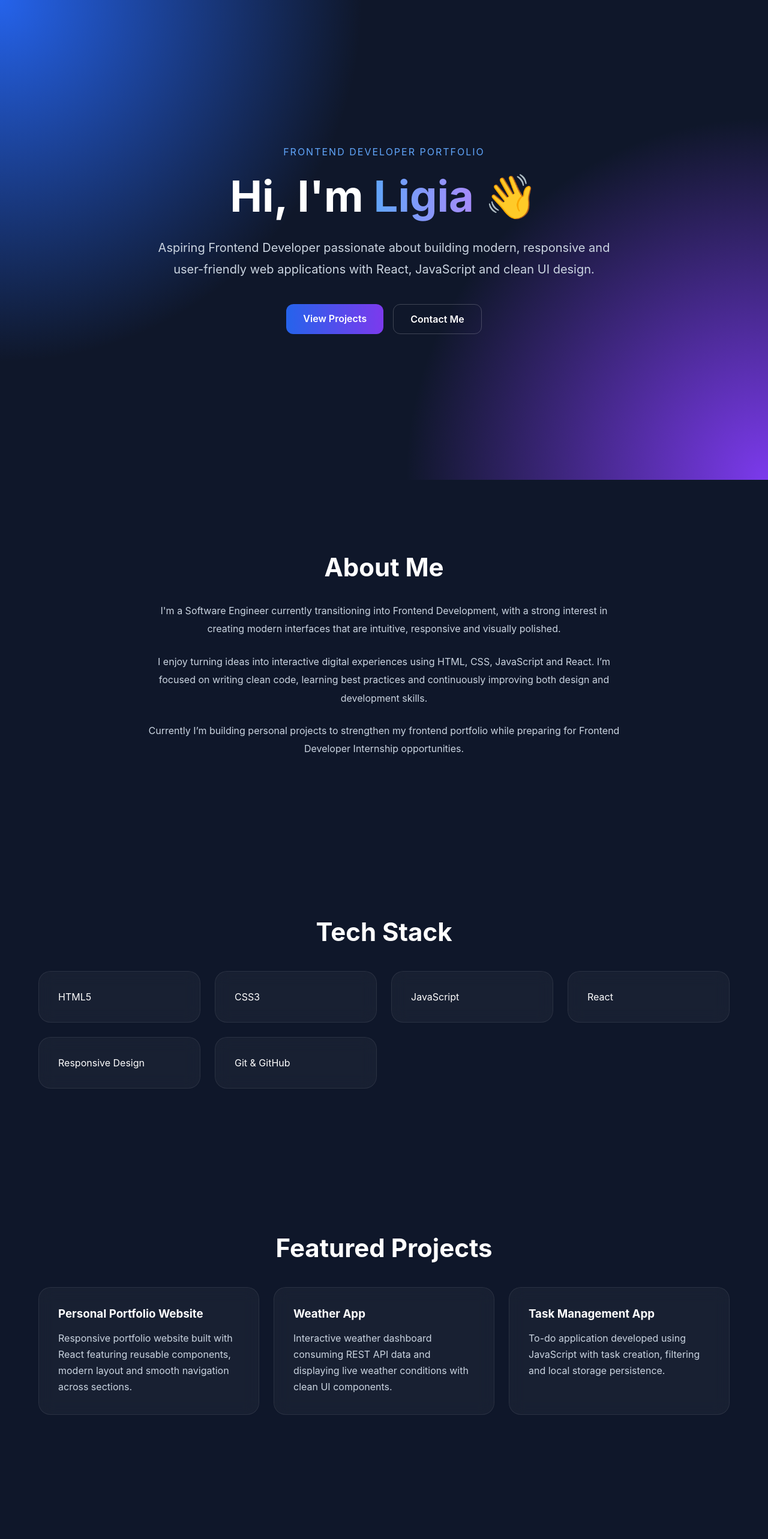
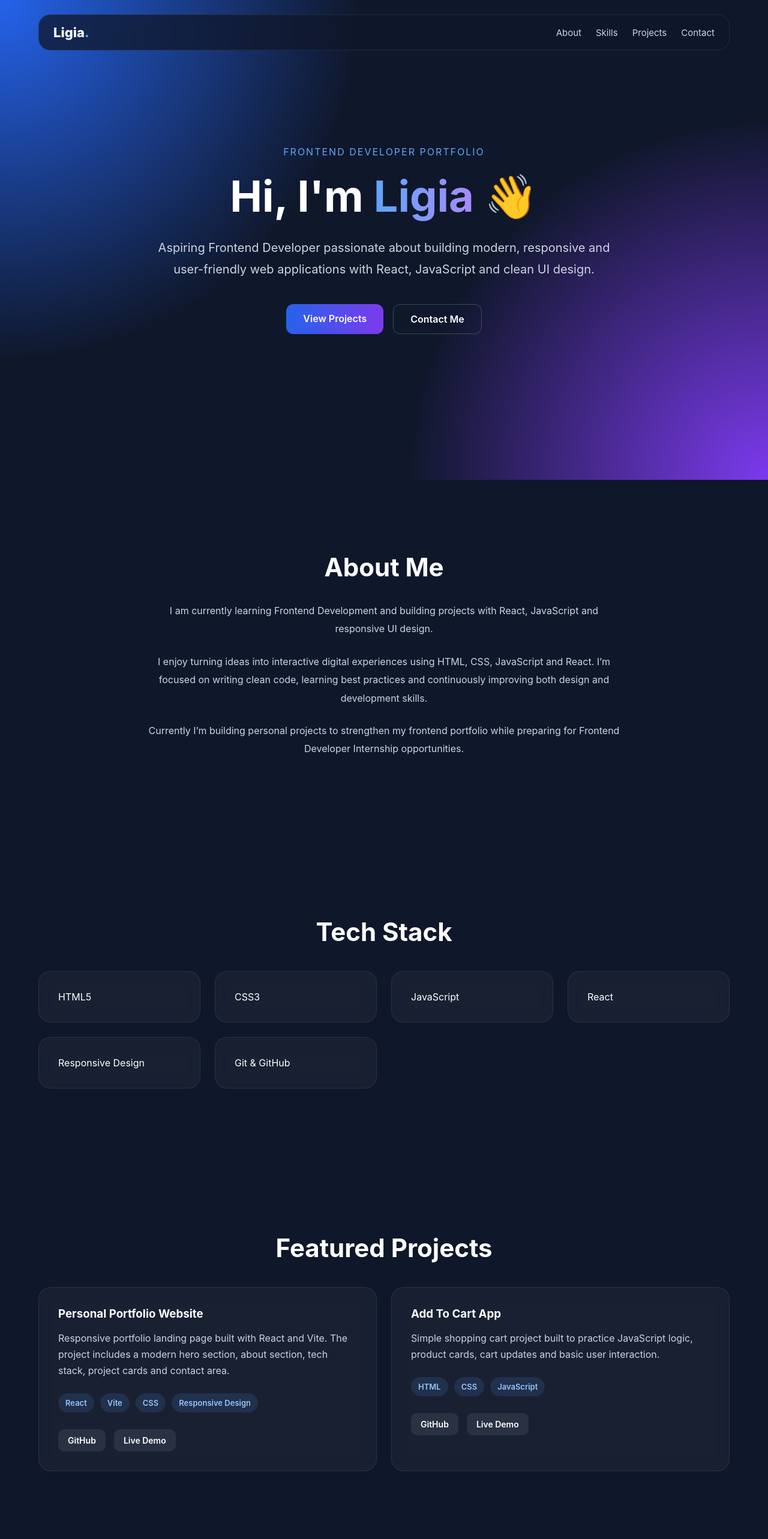
Before and after one commit to LigiaLTP/My-landing-page, a React (Vite) app: page / in a window 1280 px wide. Shown: the top 2566 px of the page at 60% size. Built offline with nearby package versions, Linux system fonts and the light colour scheme.

Commit message:
Update project

```diff
--- a/src/App.css
+++ b/src/App.css
@@ -17,7 +17,51 @@ body {
 .app {
   overflow-x: hidden;
 }
+.navbar {
+  width: 90%;
+  max-width: 1200px;
+  position: fixed;
+  top: 24px;
+  left: 50%;
+  z-index: 10;
+  transform: translateX(-50%);
+  display: flex;
+  align-items: center;
+  justify-content: space-between;
+  padding: 16px 24px;
+  border: 1px solid rgba(255, 255, 255, 0.08);
+  border-radius: 20px;
+  background: rgba(15, 23, 42, 0.75);
+  backdrop-filter: blur(16px);
+}
 
+.logo {
+  color: white;
+  font-size: 22px;
+  font-weight: 800;
+  text-decoration: none;
+}
+
+.logo span {
+  color: #60a5fa;
+}
+
+.nav-links {
+  display: flex;
+  align-items: center;
+  gap: 24px;
+}
+
+.nav-links a {
+  color: #cbd5e1;
+  font-size: 15px;
+  text-decoration: none;
+  transition: 0.3s ease;
+}
+
+.nav-links a:hover {
+  color: white;
+}
 .container {
   width: 90%;
   max-width: 1200px;
@@ -148,3 +192,146 @@ h2 {
 .contact {
   text-align: center;
 }
+
+.project-tags {
+  display: flex;
+  flex-wrap: wrap;
+  gap: 10px;
+  margin-top: 24px;
+}
+
+.project-tags span {
+  padding: 8px 12px;
+  border-radius: 999px;
+  background: rgba(96, 165, 250, 0.12);
+  color: #93c5fd;
+  font-size: 13px;
+  font-weight: 600;
+}
+
+.project-links {
+  display: flex;
+  gap: 14px;
+  margin-top: 28px;
+}
+
+.project-links a {
+  padding: 10px 16px;
+  border-radius: 10px;
+  color: white;
+  font-size: 14px;
+  font-weight: 600;
+  text-decoration: none;
+  background: rgba(255, 255, 255, 0.08);
+  transition: 0.3s ease;
+}
+
+.project-links a:hover {
+  background: rgba(255, 255, 255, 0.16);
+}
+.contact-links {
+  max-width: 800px;
+  margin: 40px auto 0;
+  display: grid;
+  grid-template-columns: repeat(3, 1fr);
+  gap: 18px;
+}
+
+.contact-link {
+  padding: 18px 24px;
+  border-radius: 16px;
+  color: white;
+  text-decoration: none;
+  font-weight: 700;
+  background: rgba(255, 255, 255, 0.04);
+  border: 1px solid rgba(255, 255, 255, 0.08);
+  transition: 0.3s ease;
+}
+
+.contact-link:hover {
+  transform: translateY(-6px);
+  background: rgba(255, 255, 255, 0.08);
+}
+
+@media (max-width: 768px) {
+  .navbar {
+    top: 12px;
+    width: 92%;
+    padding: 14px 18px;
+  }
+
+  .nav-links {
+    gap: 14px;
+  }
+
+  .nav-links a {
+    font-size: 13px;
+  }
+
+  .content {
+    width: 90%;
+    padding-top: 80px;
+  }
+
+  h1 {
+    font-size: 44px;
+  }
+
+  h2 {
+    font-size: 32px;
+  }
+
+  .subtitle {
+    font-size: 16px;
+    line-height: 1.7;
+  }
+
+  .buttons {
+    flex-direction: column;
+    align-items: center;
+  }
+
+  .primary-btn,
+  .secondary-btn {
+    width: 100%;
+    max-width: 260px;
+    text-align: center;
+  }
+
+  section {
+    padding: 80px 0;
+  }
+
+  .cards,
+  .project-grid,
+  .contact-links {
+    grid-template-columns: 1fr;
+  }
+}
+
+@media (max-width: 480px) {
+  .navbar {
+    position: absolute;
+    flex-direction: column;
+    gap: 12px;
+  }
+
+  .nav-links {
+    flex-wrap: wrap;
+    justify-content: center;
+  }
+
+  h1 {
+    font-size: 36px;
+  }
+
+  .eyebrow {
+    font-size: 12px;
+  }
+
+  .card,
+  .project-card,
+  .contact-link {
+    padding: 24px;
+  }
+}
--- a/src/App.jsx
+++ b/src/App.jsx
@@ -3,7 +3,19 @@ import "./App.css";
 function App() {
   return (
     <div className="app">
-      <section className="hero">
+      <header className="navbar">
+        <a href="#home" className="logo">
+          Ligia<span>.</span>
+        </a>
+
+        <nav className="nav-links">
+          <a href="#about">About</a>
+          <a href="#skills">Skills</a>
+          <a href="#projects">Projects</a>
+          <a href="#contact">Contact</a>
+        </nav>
+      </header>
+      <section id="home" className="hero">
         <div className="overlay"></div>
 
         <div className="content">
@@ -15,8 +27,8 @@ function App() {
 
           <p className="subtitle">
             Aspiring Frontend Developer passionate about building modern,
-            responsive and user-friendly web applications with React,
-            JavaScript and clean UI design.
+            responsive and user-friendly web applications with React, JavaScript
+            and clean UI design.
           </p>
 
           <div className="buttons">
@@ -31,14 +43,13 @@ function App() {
         </div>
       </section>
 
-      <section className="about">
+      <section id="about" className="about">
         <div className="container">
           <h2>About Me</h2>
 
           <p>
-            I'm a Software Engineer currently transitioning into Frontend
-            Development, with a strong interest in creating modern interfaces
-            that are intuitive, responsive and visually polished.
+            I am currently learning Frontend Development and building projects
+            with React, JavaScript and responsive UI design.
           </p>
 
           <p>
@@ -56,7 +67,7 @@ function App() {
         </div>
       </section>
 
-      <section className="skills">
+      <section id="skills" className="skills">
         <div className="container">
           <h2>Tech Stack</h2>
 
@@ -70,7 +81,6 @@ function App() {
           </div>
         </div>
       </section>
-
       <section id="projects" className="projects">
         <div className="container">
           <h2>Featured Projects</h2>
@@ -78,42 +88,94 @@ function App() {
           <div className="project-grid">
             <div className="project-card">
               <h3>Personal Portfolio Website</h3>
+
               <p>
-                Responsive portfolio website built with React featuring reusable
-                components, modern layout and smooth navigation across sections.
+                Responsive portfolio landing page built with React and Vite. The
+                project includes a modern hero section, about section, tech
+                stack, project cards and contact area.
               </p>
+
+              <div className="project-tags">
+                <span>React</span>
+                <span>Vite</span>
+                <span>CSS</span>
+                <span>Responsive Design</span>
+              </div>
+
+              <div className="project-links">
+                <a
+                  href="https://github.com/Ligiaxxx/Web-Page.git"
+                  target="_blank"
+                >
+                  GitHub
+                </a>
+
+                <a href="#" target="_blank">
+                  Live Demo
+                </a>
+              </div>
             </div>
 
             <div className="project-card">
-              <h3>Weather App</h3>
+              <h3>Add To Cart App</h3>
+
               <p>
-                Interactive weather dashboard consuming REST API data and
-                displaying live weather conditions with clean UI components.
+                Simple shopping cart project built to practice JavaScript logic,
+                product cards, cart updates and basic user interaction.
               </p>
-            </div>
 
-            <div className="project-card">
-              <h3>Task Management App</h3>
-              <p>
-                To-do application developed using JavaScript with task creation,
-                filtering and local storage persistence.
-              </p>
+              <div className="project-tags">
+                <span>HTML</span>
+                <span>CSS</span>
+                <span>JavaScript</span>
+              </div>
+
+              <div className="project-links">
+                <a
+                  href="https://github.com/Ligiaxxx/AddToCart.git"
+                  target="_blank"
+                >
+                  GitHub
+                </a>
+
+                <a href="#" target="_blank">
+                  Live Demo
+                </a>
+              </div>
             </div>
           </div>
         </div>
       </section>
-
       <section id="contact" className="contact">
         <div className="container">
           <h2>Let's Connect</h2>
 
           <p>
             Open to Frontend Internship opportunities, collaborations and
-            exciting projects where I can learn, contribute and grow as a
-            developer.
+            projects where I can learn, contribute and grow as a developer.
           </p>
 
-          <p>Email: a32099404@gmail.com</p>
+          <div className="contact-links">
+            <a href="mailto:a32099404@gmail.com" className="contact-link">
+              Email
+            </a>
+
+            <a
+              href="https://github.com/Ligiaxxx"
+              target="_blank"
+              className="contact-link"
+            >
+              GitHub
+            </a>
+
+            <a
+              href="https://www.linkedin.com/"
+              target="_blank"
+              className="contact-link"
+            >
+              LinkedIn
+            </a>
+          </div>
         </div>
       </section>
     </div>
```
Also changed, not shown: image.png (added), 1 other file (tests, documents, lock files or other folders).
